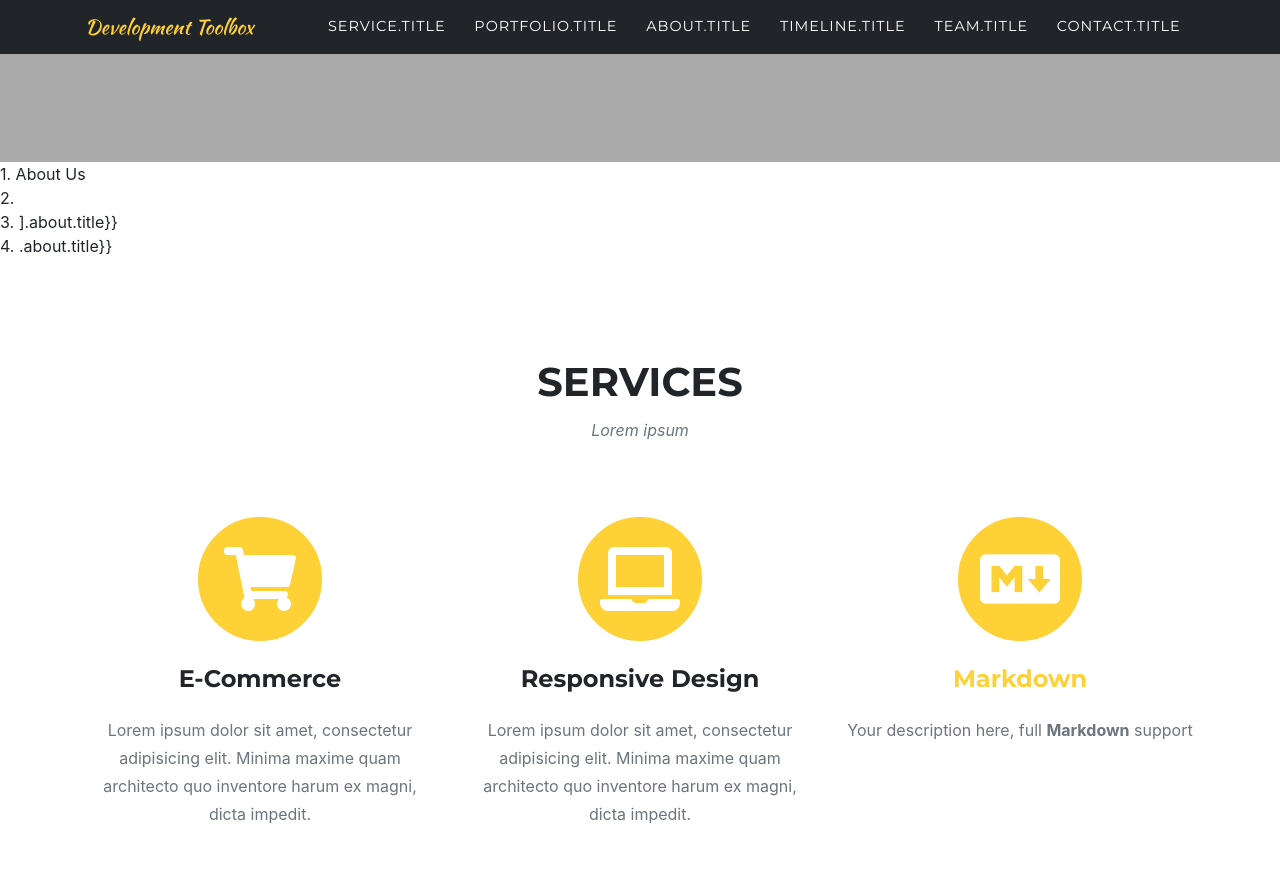
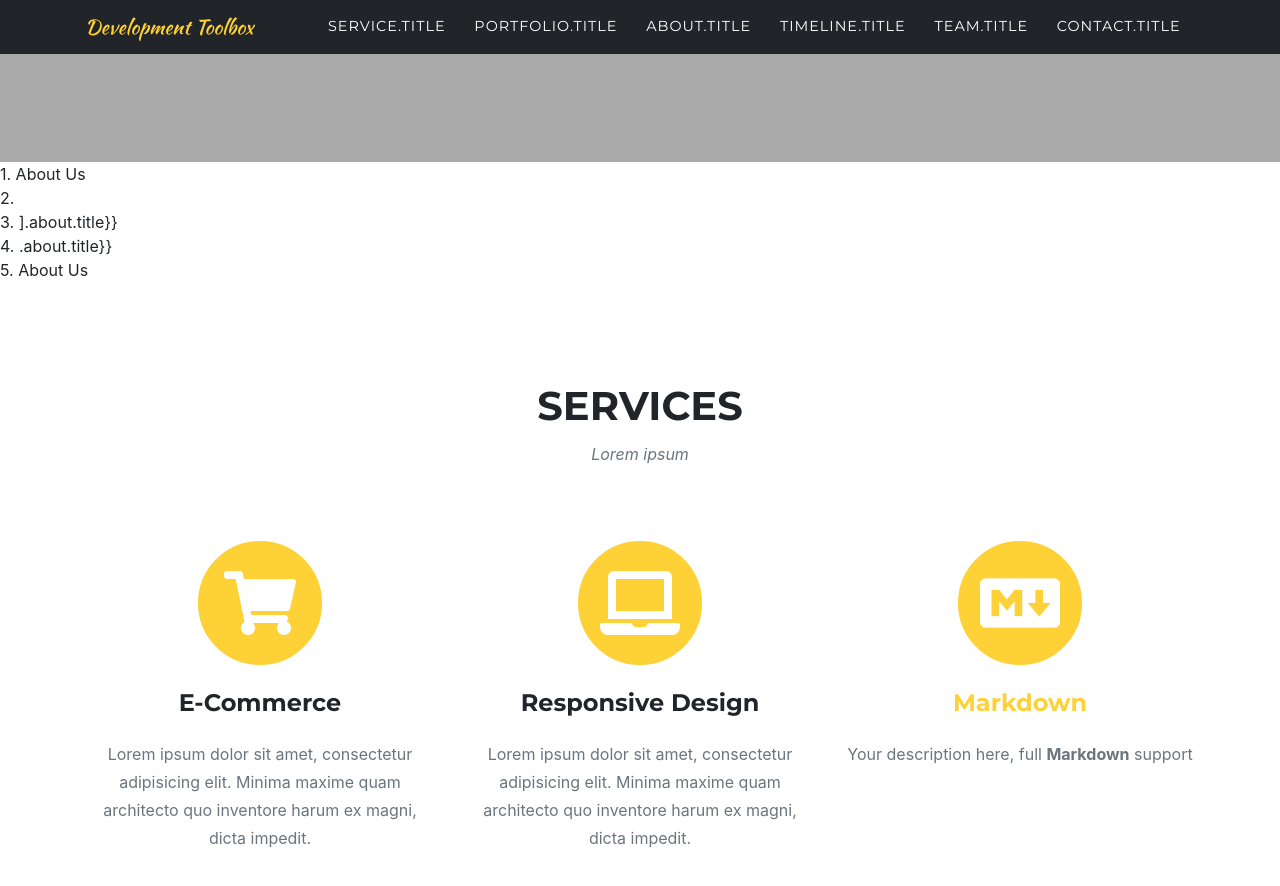
Before and after one commit to xuzhuoxi/xuzhuoxi.github.io, a Jekyll site: the page built from index.md, in a window 1280 px wide and 900 px high, scrolled down 683 px. Shown: the top 886 px of the window. Built offline with Jekyll 4.4.1, drawn with Linux system fonts in a browser that asks for light colours; some web fonts are replaced.

Commit message:
测试。

```diff
--- a/_layouts/home.html
+++ b/_layouts/home.html
@@ -8,6 +8,7 @@ layout: default
 {% assign link = "i18n_en-US" %}
 3. {{site.data[{{link}}].about.title}}<br/>
 4. {{site.data.{{link}}.about.title}}<br/>
+5. {{site.data[link].about.title}}<br/>
 
 {% for board in site.data.home.boards%}
   {% if board.page %}
```
